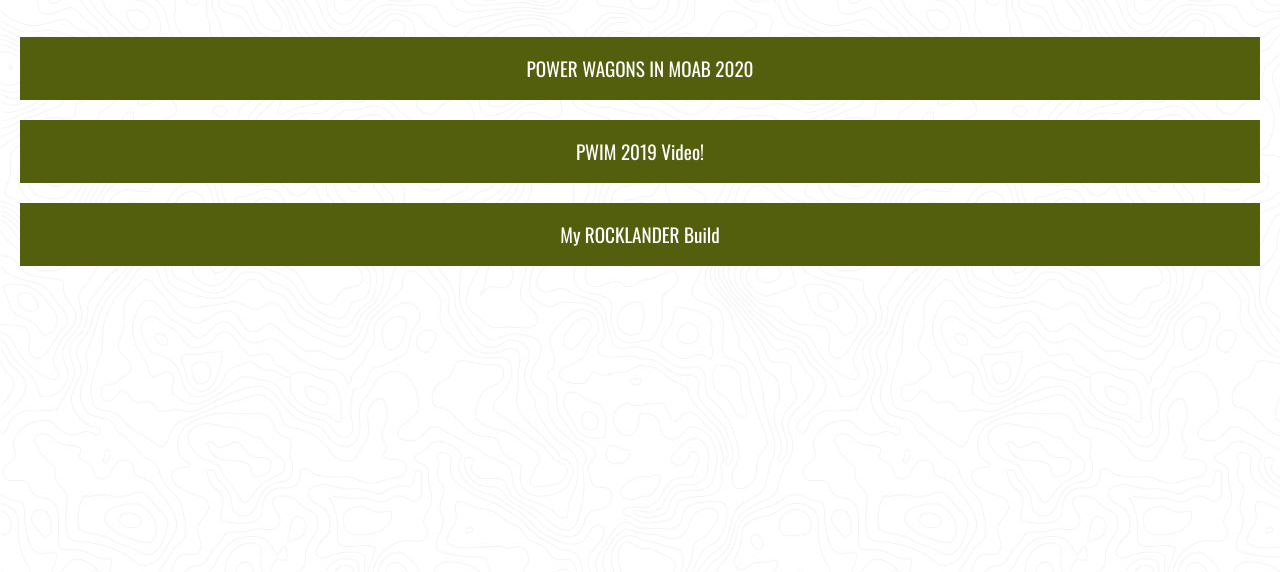
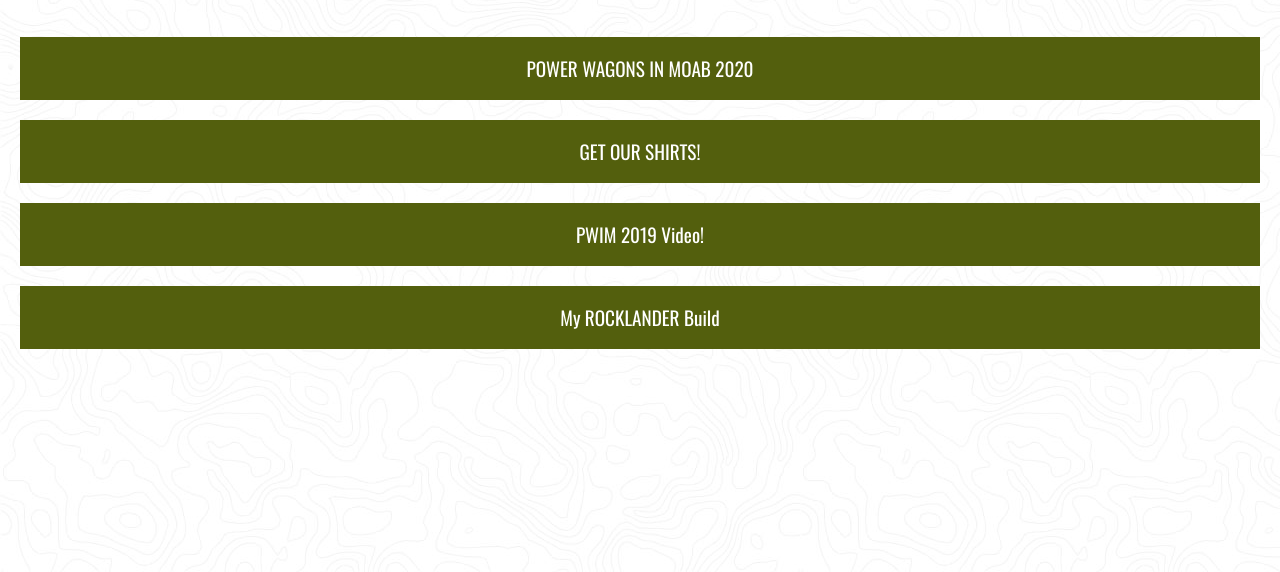
Before and after one commit to 1337hero/offroadtreks, a plain HTML site: page index.html in a window 1280 px wide. Shown: the part 228-800 px from the top of the page. Drawn offline with nearby package versions, Linux system fonts and the light colour scheme.

Commit message:
new link added

```diff
--- a/index.html
+++ b/index.html
@@ -178,6 +178,7 @@
         <!-- Link List -->
         <div class="link-list">
             <a href="http://l.offroadtreks.co/uAM01v" target="_blank" rel="bookmark" class="text-link">POWER WAGONS IN MOAB 2020</a>
+            <a href="https://l.offroadtreks.co/kVhUJ0" target="_blank" rel="bookmark" class="text-link">GET OUR SHIRTS!</a>
             <a href="http://l.offroadtreks.co/DMhitZ" target="_blank" rel="bookmark" class="text-link">PWIM 2019 Video!</a>
             <a href="https://l.offroadtreks.co/pkW9hU" target="_blank" rel="bookmark" class="text-link">My ROCKLANDER Build</a>
         </div>
```
